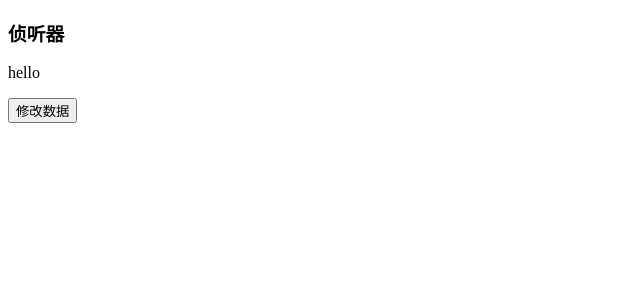
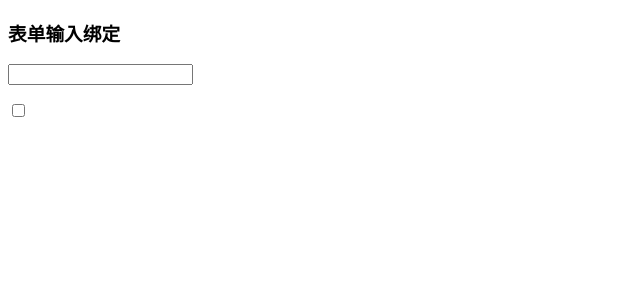
Before and after one commit to recursionBlack/vue3learn, a Vue app in the folder vue-project/: page / in a window 1280 px wide. Shown: the top 300 px of the page, without its empty margins (0-640 px from the left). Built offline with nearby package versions, Linux system fonts and the light colour scheme; the HTML template or start-up script is replaced by a standard one.

Commit message:
100,表单输入绑定

```diff
--- a/vue-project/src/App.vue
+++ b/vue-project/src/App.vue
@@ -13,7 +13,8 @@
   <!-- <ComputedDemo /> -->
   <!-- <ClassDemo /> -->
   <!-- <StyleDemo /> -->
-  <WatchDemo />
+  <!-- <WatchDemo /> -->
+  <ModelDemo />
 </template>
 
 <script setup lang="ts">
@@ -31,5 +32,6 @@
 // import ComputedDemo from './components/ComputedDemo.vue'
 // import ClassDemo from './components/ClassDemo.vue'
 // import StyleDemo from './components/StyleDemo.vue'
-import WatchDemo from './components/WatchDemo.vue'
+// import WatchDemo from './components/WatchDemo.vue'
+import ModelDemo from './components/ModelDemo.vue'
 </script>
--- /dev/null
+++ b/vue-project/src/components/ModelDemo.vue
@@ -0,0 +1,16 @@
+<template>
+  <h3>表单输入绑定</h3>
+  <form>
+    <input type="text" v-model.lazy="message" />
+    <p>{{ message }}</p>
+    <input type="checkbox" id="checkbox" v-model="checked" />
+    <label for="checkbox">{{ checked }}</label>
+  </form>
+</template>
+
+<script setup lang="ts">
+import { ref } from 'vue'
+
+const message = ref()
+const checked = ref()
+</script>
```
